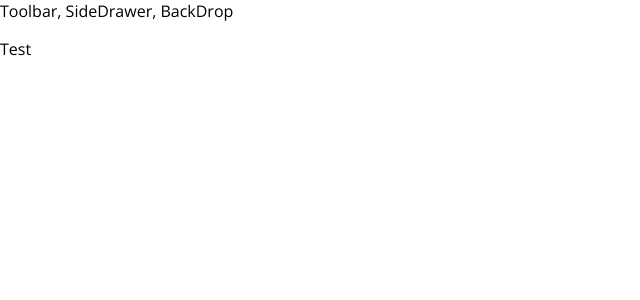
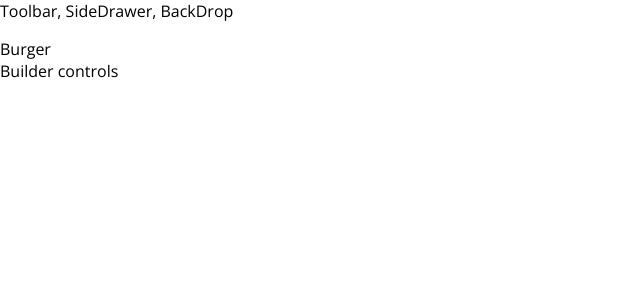
Before and after one commit to mohankumarkandavel/burger-builder, a React app: page / in a window 1280 px wide. Shown: the top 300 px of the page, without its empty margins (0-640 px from the left). Built offline with nearby package versions, Linux system fonts and the light colour scheme.

Commit message:
implement BurgerBilder container

```diff
--- a/src/App.js
+++ b/src/App.js
@@ -1,12 +1,13 @@
 import React, { Component } from 'react';
 import Layout from './components/Layout/Layout';
+import BurgerBuilder from './containers/BurgerBuilder/BurgerBuilder';
 
 class App extends Component {
   render() {
     return (
       <div>
         <Layout >
-          <p>Test</p>
+          <BurgerBuilder />
         </Layout>
       </div>
     );
--- a/src/components/Layout/Layout.js
+++ b/src/components/Layout/Layout.js
@@ -1,13 +1,14 @@
 import React from 'react';
-import Auxiliary from '../../hoc/Auxiliary';
+import Aux from '../../hoc/Auxiliary';
+import classes from './Layout.module.css';
 
 const layout = (props) => (
-    <Auxiliary>
+    <Aux>
         <div>Toolbar, SideDrawer, BackDrop</div>
-        <main>
+        <main className={classes.Content}>
             {props.children}
         </main>
-    </Auxiliary>
+    </Aux>
 
 );
 
--- /dev/null
+++ b/src/components/Layout/Layout.module.css
@@ -0,0 +1,3 @@
+.Content {
+    margin-top:16px;
+}
--- /dev/null
+++ b/src/containers/BurgerBuilder/BurgerBuilder.js
@@ -0,0 +1,15 @@
+import React , {Component} from 'react';
+import Aux from '../../hoc/Auxiliary';
+
+class BurgerBuilder extends Component {
+    render() {
+        return (
+            <Aux>
+                <div>Burger   </div>
+                <div>Builder controls</div>
+            </Aux>
+        );
+    }
+}
+
+export default BurgerBuilder;
```
Also changed, not shown: 1 other file (tests, documents, lock files or other folders).
